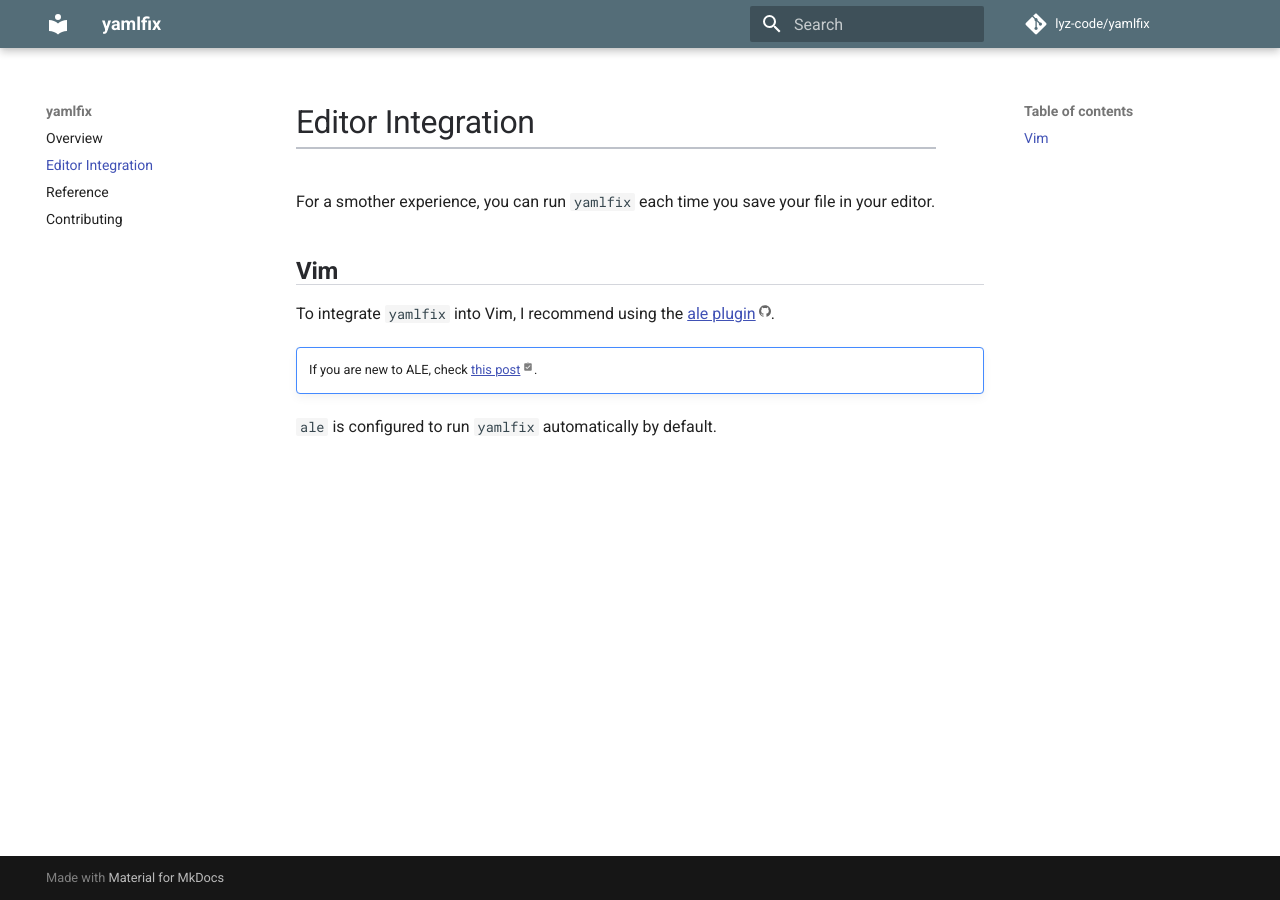
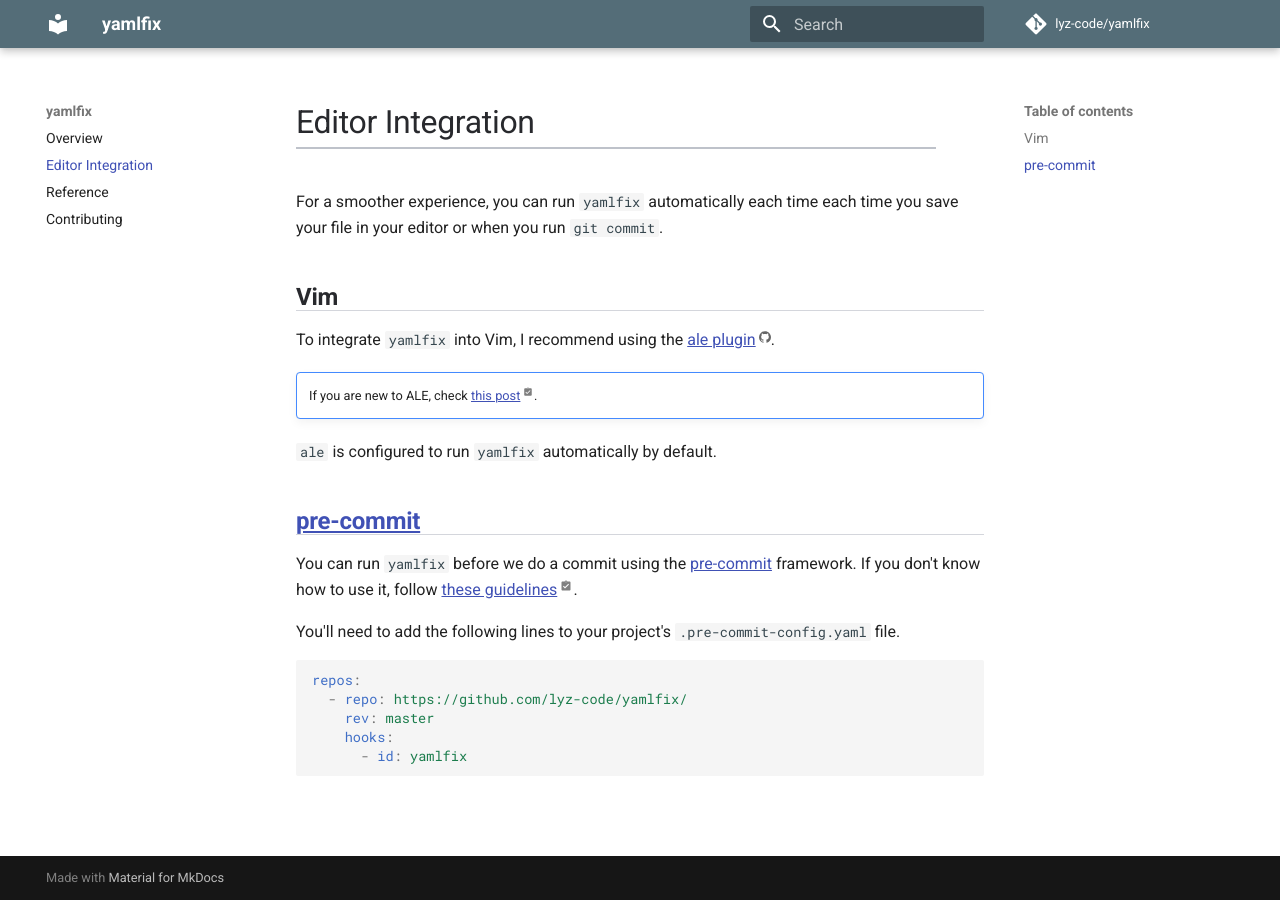
Before and after one commit to lyz-code/yamlfix, an MkDocs documentation site: the page built from docs/editor_integration.md, in a window 1280 px wide. Built offline with MkDocs 1.6.1 and Material for MkDocs 9.7.7, drawn with Linux system fonts in a browser that asks for light colours; comment, search, counter and statistics services are not loaded.

Commit message:
feat: allow the use of yamlfix as a pre-commit hook
Closes #10

````diff
--- a/docs/editor_integration.md
+++ b/docs/editor_integration.md
@@ -1,5 +1,5 @@
-For a smother experience, you can run `yamlfix` each time you save your file
-in your editor.
+For a smoother experience, you can run `yamlfix` automatically each time each
+time you save your file in your editor or when you run `git commit`.
 
 # Vim
 
@@ -12,3 +12,21 @@ plugin](https://github.com/dense-analysis/ale).
     post](https://lyz-code.github.io/blue-book/linux/vim/vim_plugins/#ale).
 
 `ale` is configured to run `yamlfix` automatically by default.
+
+# [pre-commit](https://pre-commit.com/)
+
+You can run `yamlfix` before we do a commit using the
+[pre-commit](https://pre-commit.com/) framework. If you don't know how to use
+it, follow [these
+guidelines](https://lyz-code.github.io/blue-book/devops/ci/#configuring-pre-commit).
+
+You'll need to add the following lines to your project's
+`.pre-commit-config.yaml` file.
+
+```yaml
+repos:
+  - repo: https://github.com/lyz-code/yamlfix/
+    rev: master
+    hooks:
+      - id: yamlfix
+```
````
Also changed, not shown: .pre-commit-hooks.yaml (added, +10 -0 lines).
